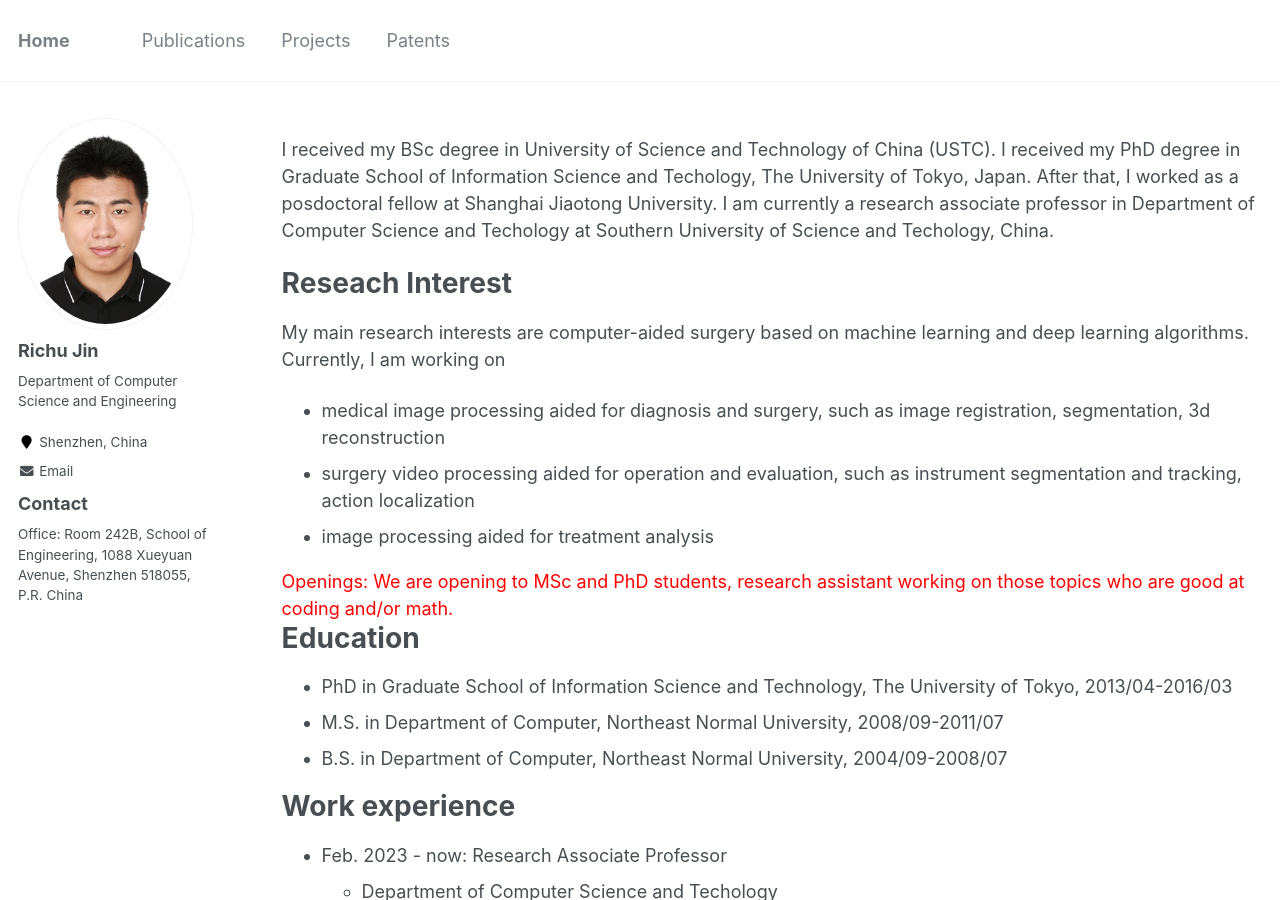
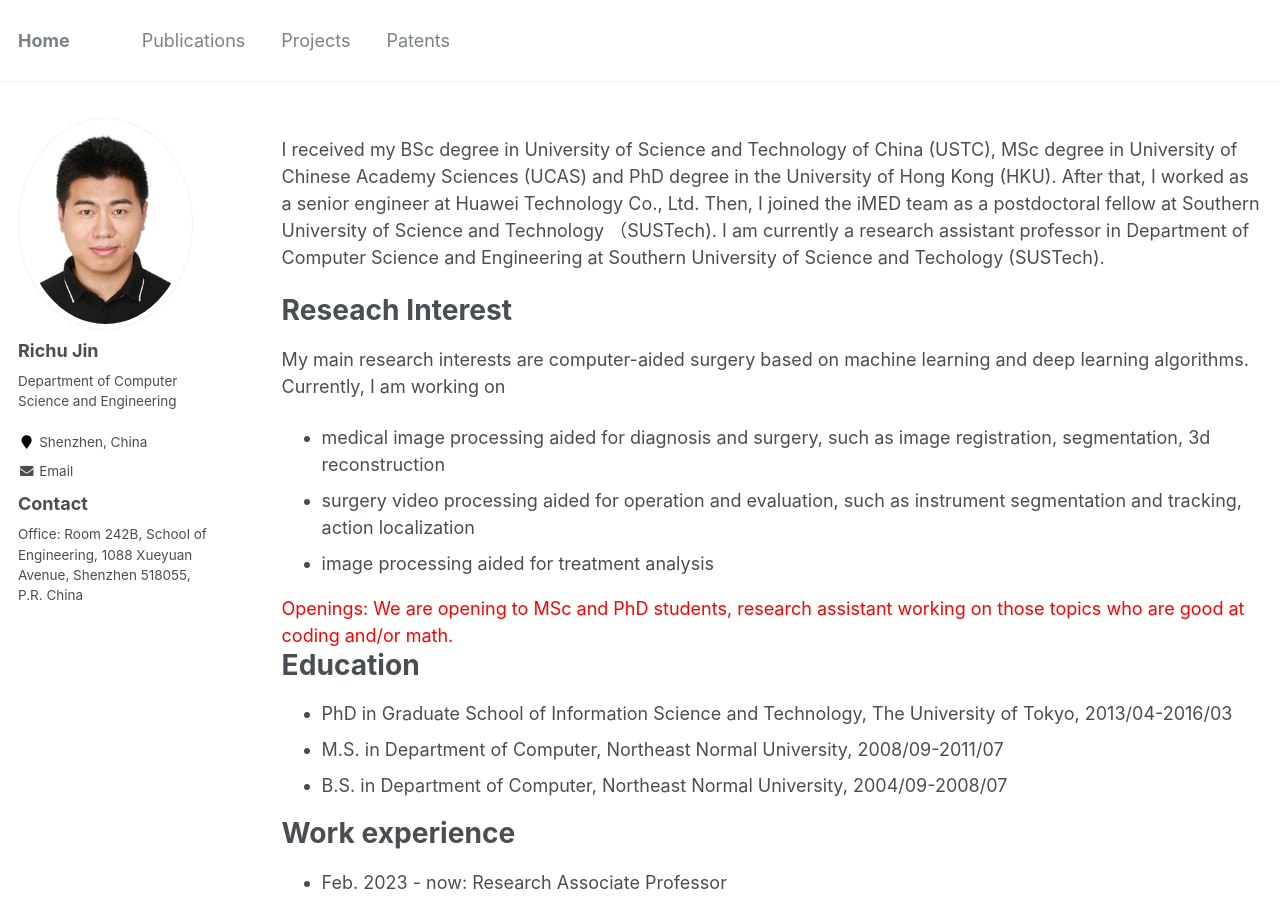
Before and after one commit to jrch507/jrch507.github.io, a Jekyll site: the page built from _pages/about.md, in a window 1280 px wide and 900 px high. Built offline with Jekyll 4.4.1, drawn with Linux system fonts in a browser that asks for light colours.

Commit message:
Update about.md

```diff
--- a/_pages/about.md
+++ b/_pages/about.md
@@ -8,7 +8,7 @@
   - /about
 ---
 
-I received my BSc degree in University of Science and Technology of China (USTC). I received my PhD degree in Graduate School of Information Science and Techology, The University of Tokyo, Japan. After that, I worked as a posdoctoral fellow at Shanghai Jiaotong University. I am currently a research associate professor in Department of Computer Science and Techology at Southern University of Science and Techology, China.
+I received my BSc degree in University of Science and Technology of China (USTC), MSc degree in University of Chinese Academy Sciences (UCAS) and PhD degree in the University of Hong Kong (HKU). After that, I worked as a senior engineer at Huawei Technology Co., Ltd. Then, I joined the iMED team as a postdoctoral fellow at Southern University of Science and Technology （SUSTech). I am currently a research assistant professor in Department of Computer Science and Engineering at Southern University of Science and Techology (SUSTech).
 
 Reseach Interest
 ======
```
